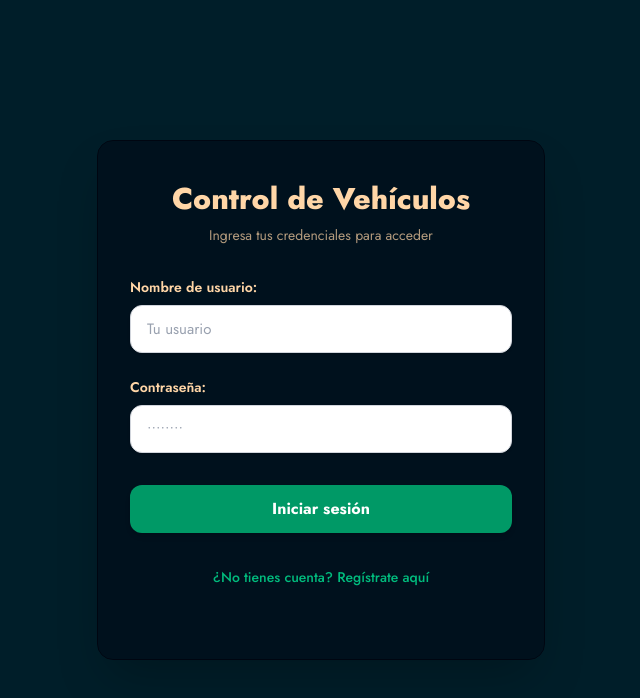
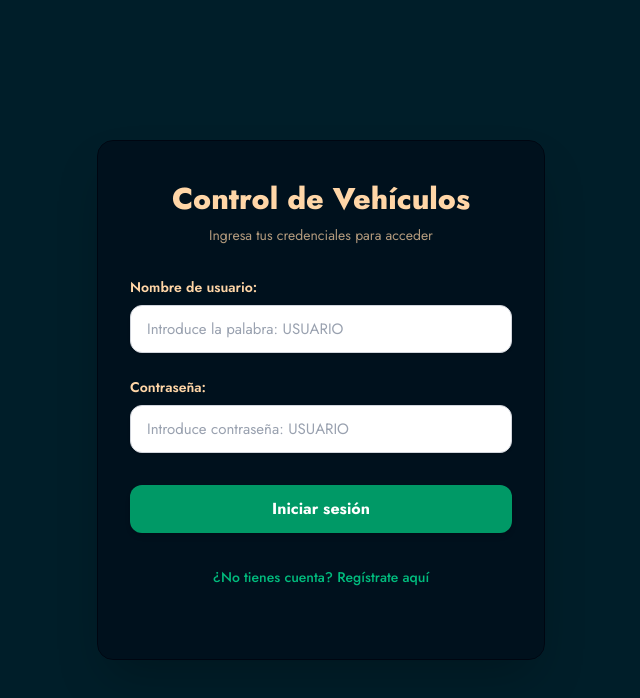
Before and after one commit to Honcito/Control_Vehiculos_nodejs_react, a React (Vite) app in the folder frontend/: page /login in a window 1280 px wide. Shown: the top 698 px of the page, without its empty margins (319-959 px from the left). Built offline with nearby package versions, Linux system fonts and the light colour scheme; no server answers.

Commit message:
fix: actualizar placeholders en el formulario de inicio de sesión para mayor claridad

```diff
--- a/frontend/src/pages/Login.jsx
+++ b/frontend/src/pages/Login.jsx
@@ -55,7 +55,7 @@ const Login = () => {
               value={nombre}
               onChange={(e) => setNombre(e.target.value)}
               required
-              placeholder="Tu usuario"
+              placeholder="Introduce la palabra: USUARIO"
               className="w-full bg-white border border-gray-300 rounded-xl text-gray-900 placeholder-gray-400 focus:outline-none focus:ring-2 focus:ring-emerald-500 transition-all shadow-sm"
               style={{ height: "48px", paddingLeft: "16px", paddingRight: "16px", fontSize: "15px" }}
             />
@@ -71,7 +71,7 @@ const Login = () => {
               value={password}
               onChange={(e) => setPassword(e.target.value)}
               required
-              placeholder="••••••••"
+              placeholder="Introduce contraseña: USUARIO"
               className="w-full bg-white border border-gray-300 rounded-xl text-gray-900 placeholder-gray-400 focus:outline-none focus:ring-2 focus:ring-emerald-500 transition-all shadow-sm"
               style={{ height: "48px", paddingLeft: "16px", paddingRight: "16px", fontSize: "15px" }}
             />
```
